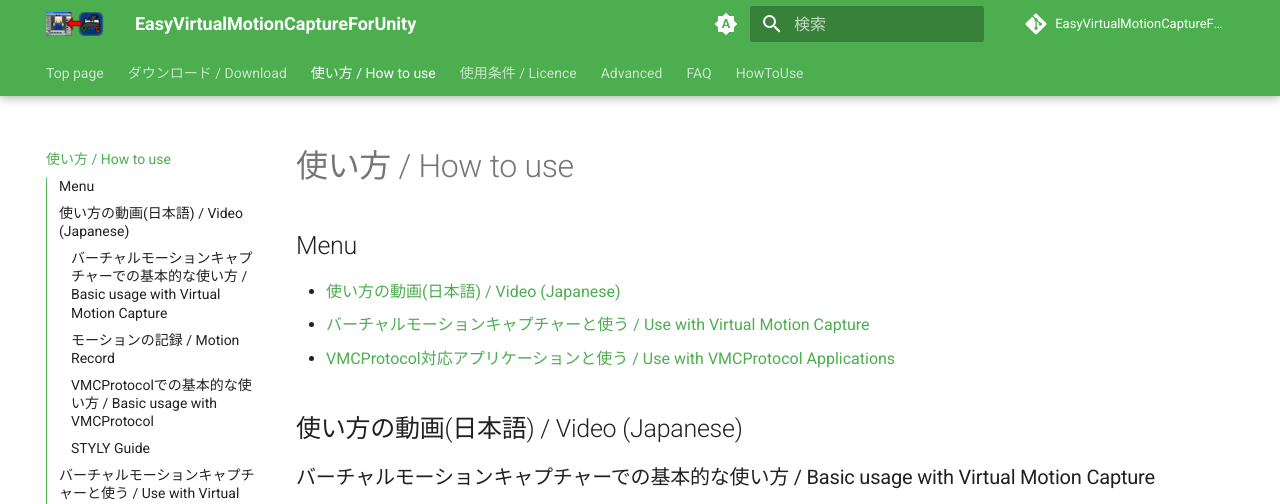
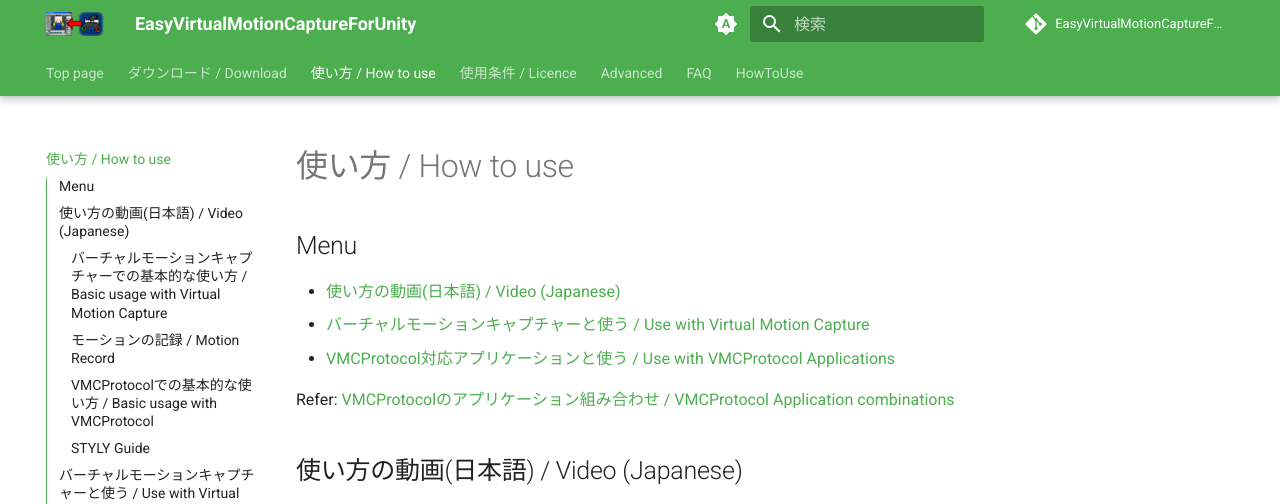
Before and after one commit to gpsnmeajp/EasyVirtualMotionCaptureForUnity-documents, an MkDocs documentation site: the page built from docs/HowToUse.md, in a window 1280 px wide and 900 px high, cut to the strip 0-504 px from the top of the window. Built offline with MkDocs 1.6.1 and Material for MkDocs 9.7.7, drawn with Linux system fonts in a browser that asks for light colours; comment, search, counter and statistics services are not loaded.

Commit message:
組み合わせへの誘導

```diff
--- a/docs/HowToUse.md
+++ b/docs/HowToUse.md
@@ -5,6 +5,8 @@
 + [使い方の動画(日本語) / Video (Japanese)](#videos_anchor)
 + [バーチャルモーションキャプチャーと使う / Use with Virtual Motion Capture](#use_with_vmc)
 + [VMCProtocol対応アプリケーションと使う / Use with VMCProtocol Applications](#use_with_vmcprotocol)
+
+Refer: [VMCProtocolのアプリケーション組み合わせ / VMCProtocol Application combinations](https://protocol.vmc.info/Combinations)
 
 <a name="videos_anchor"></a>
 
```
